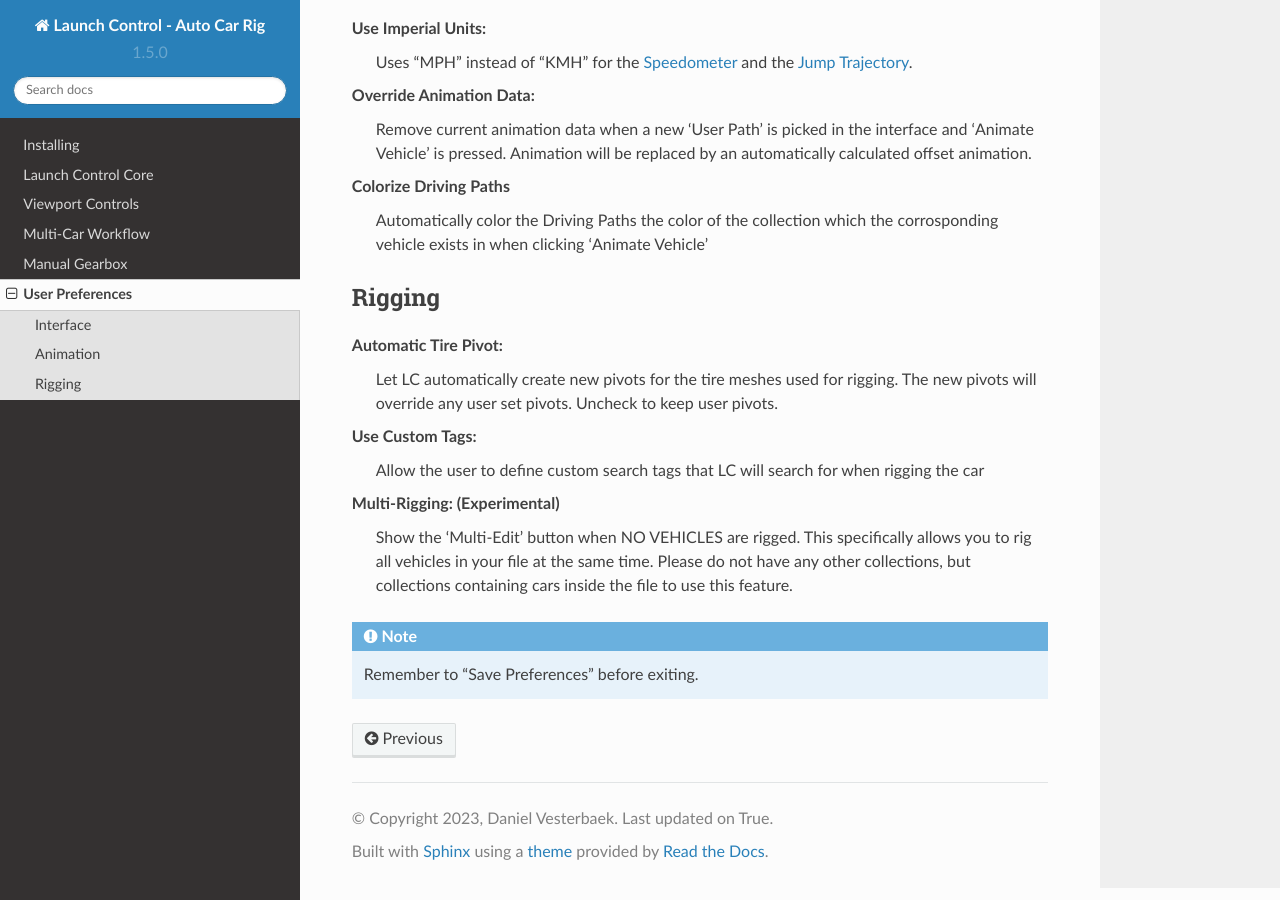
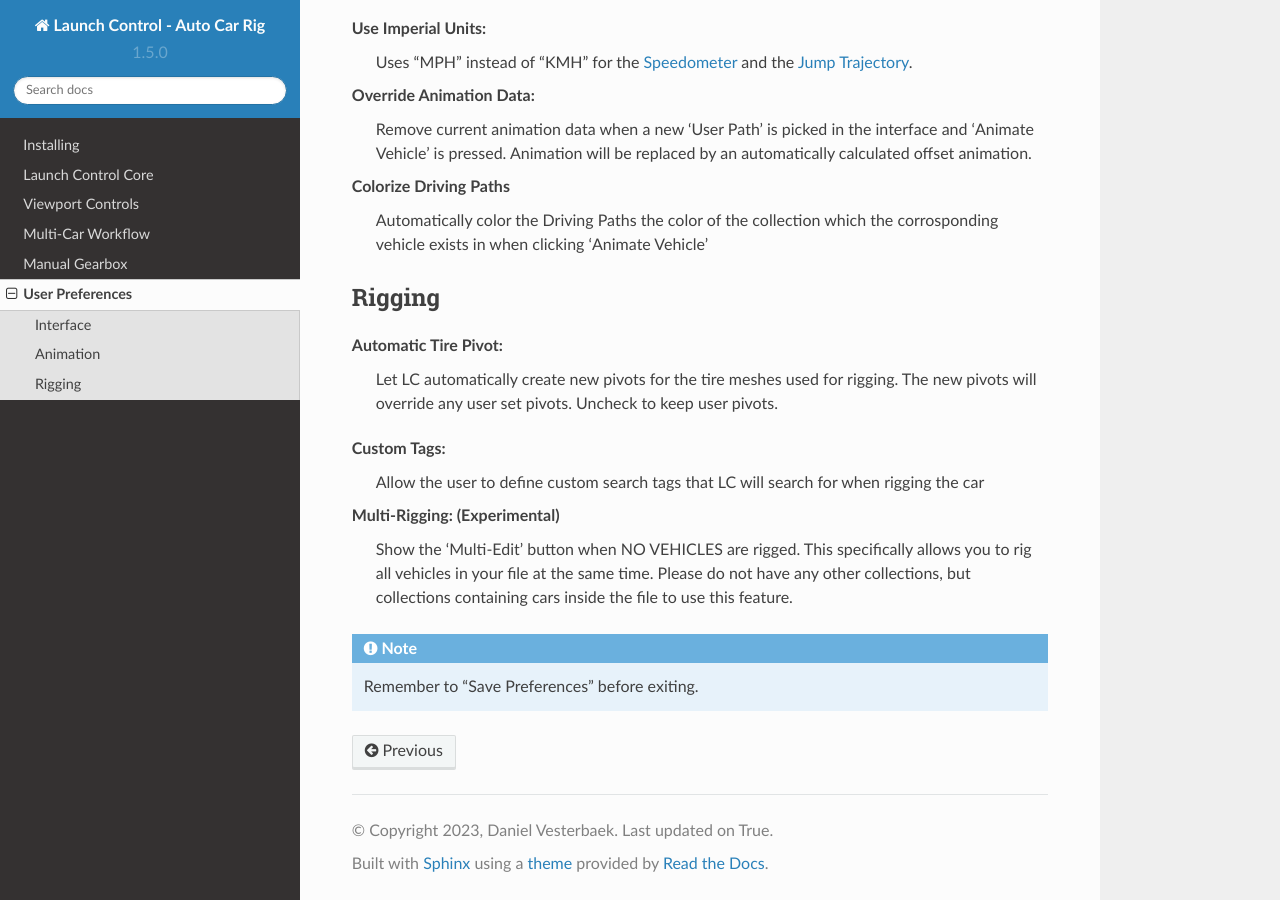
Before and after one commit to DanielVesterbaek/launch-control-documentation, a Sphinx documentation site: the page built from docs/source/user-preferences.rst, in a window 1280 px wide and 900 px high, scrolled down 961 px. Built offline with Sphinx 7.4.7 and the Read the Docs theme 2.0.0, drawn with Linux system fonts in a browser that asks for light colours.

Commit message:
Update user-preferences.rst

```diff
--- a/docs/source/user-preferences.rst
+++ b/docs/source/user-preferences.rst
@@ -43,7 +43,8 @@
 Automatic Tire Pivot:
   Let LC automatically create new pivots for the tire meshes used for rigging. The new pivots will override any user set pivots. Uncheck to keep user pivots.
 
-Use Custom Tags:
+.. _custom-tags:
+Custom Tags:
   Allow the user to define custom search tags that LC will search for when rigging the car
 
 Multi-Rigging: (Experimental)
```
